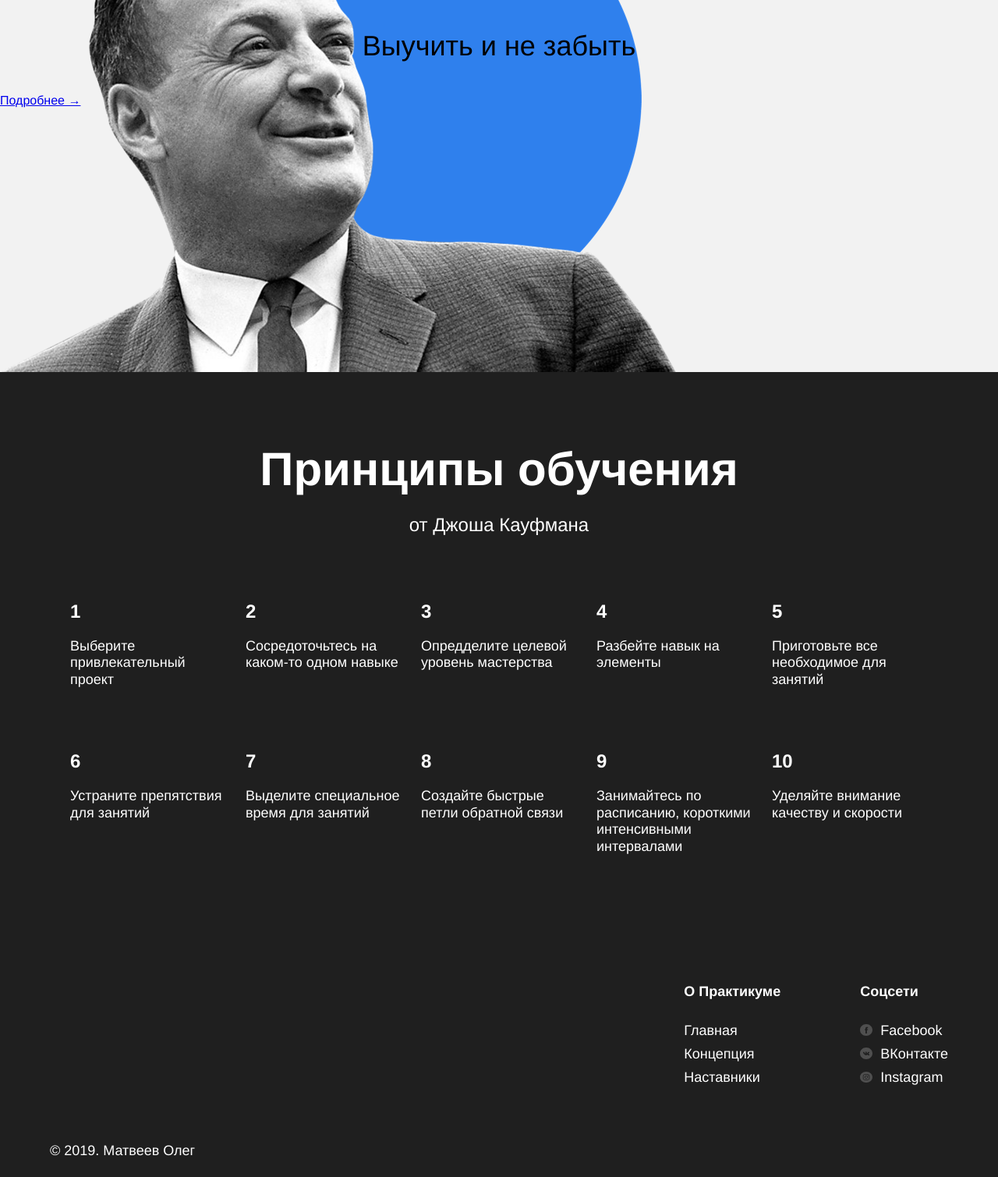
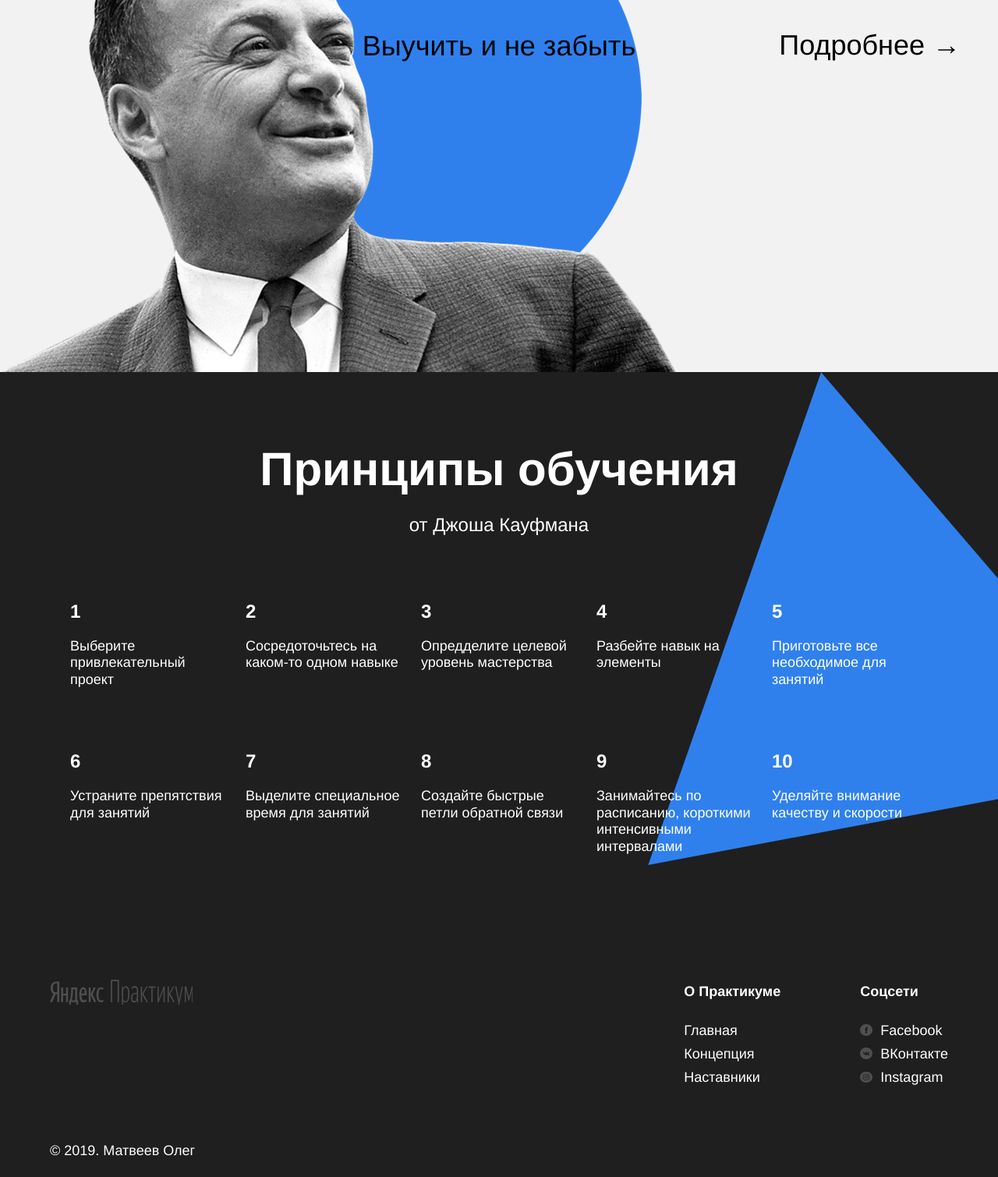
Before and after one commit to Oleg-DobryiKot/how-to-learn, a plain HTML site: page index.html in a window 1280 px wide. Shown: the part 2420-3929 px from the top of the page at 78% size. Drawn offline with Linux system fonts and the light colour scheme.

Commit message:
sprint 2 bem-structure converted

```diff
--- a/blocks/feynman/feynman.css
+++ b/blocks/feynman/feynman.css
@@ -1,5 +1,6 @@
 @import url("./__title/feynman__title.css");
 @import url("./__subtitle/feynman__subtitle.css");
+@import url("./__link/feynman__link.css");
 
 .feynman {
   position: relative;
--- a/blocks/kaufman/__triangle/kaufman__triangle.css
+++ b/blocks/kaufman/__triangle/kaufman__triangle.css
@@ -2,7 +2,7 @@
   position: absolute;
     right: -210px;
     top: 0;
-  background-image: url("../../images/kaufman-triangle.svg");
+  background-image: url("../../../images/kaufman-triangle.svg");
   background-repeat: no-repeat;
   background-size: cover;
   width: 877px;
--- a/blocks/logo/_place/logo_place_footer.css
+++ b/blocks/logo/_place/logo_place_footer.css
@@ -1,7 +1,7 @@
 .logo_place_footer {
   position: initial;
   /*border: 2px dotted violet;*/
-  background-image: url("../../images/logo_place_footer.svg");
+  background-image: url("../../../images/logo_place_footer.svg");
   width: 183px;
   height: 35px;
 }
--- a/blocks/logo/logo.css
+++ b/blocks/logo/logo.css
@@ -1,5 +1,5 @@
 @import url("./_place/logo_place_header.css");
-@import url("./_place/logo_place_header.css");
+@import url("./_place/logo_place_footer.css");
 
 .logo {
   width: 183px;
```
